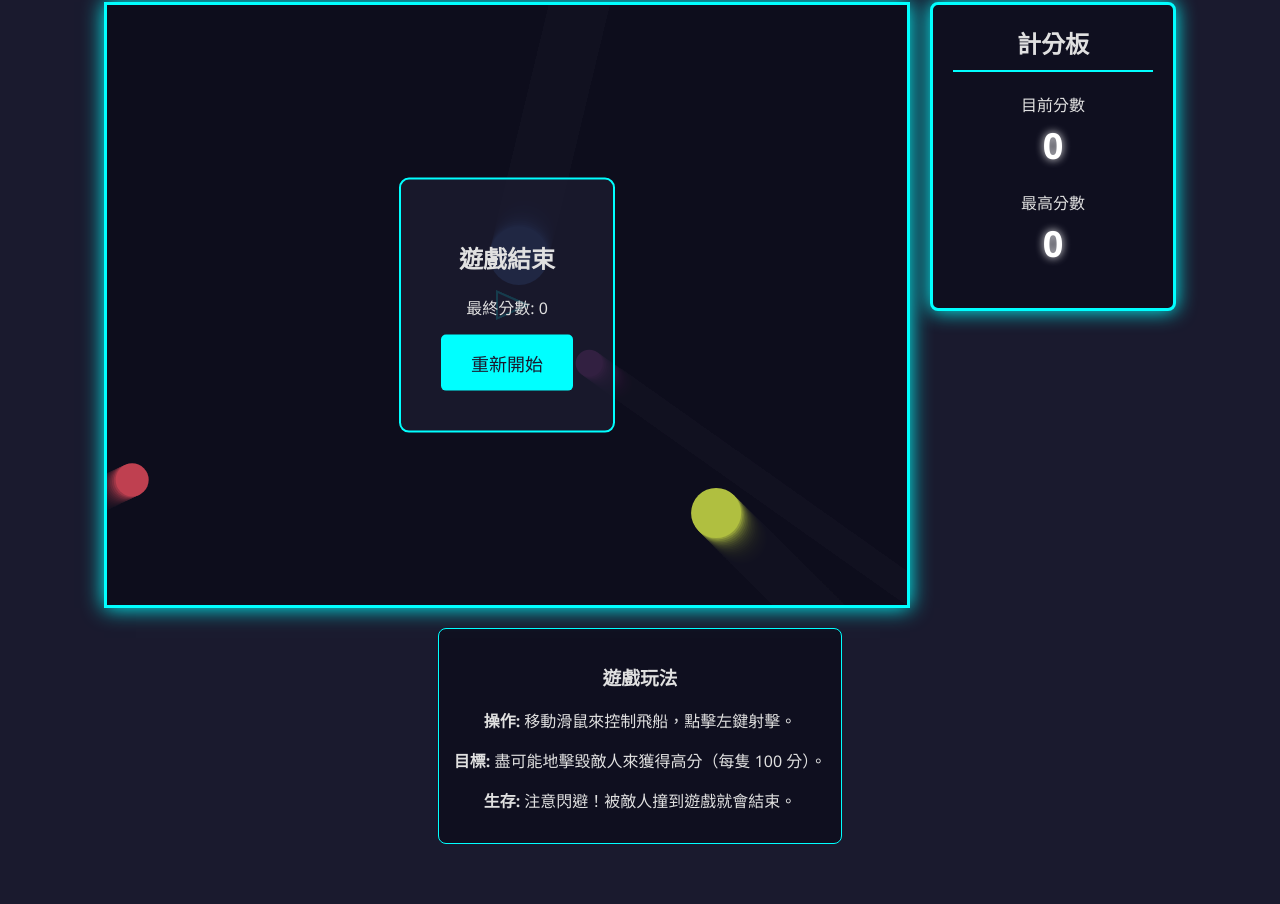
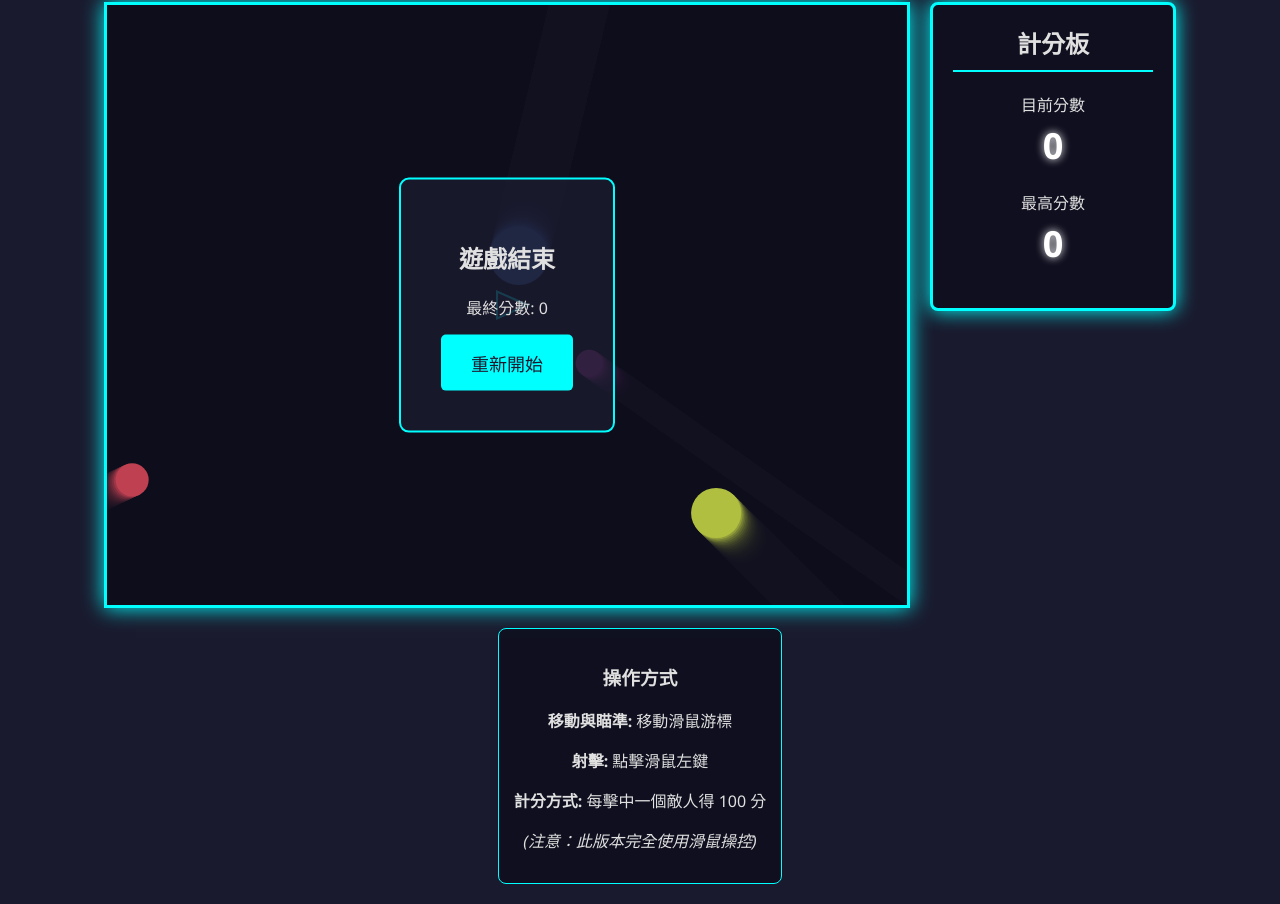
Before and after one commit to s113384-pixel/my-space-shooter, a plain HTML site: page index.html in a window 1280 px wide. Shown: the part 107-1011 px from the top of the page. Before the commit the page ends 971 px from the top, so only its background shows below. Drawn offline with Linux system fonts and the light colour scheme.

Commit message:
Update index.html

```diff
--- a/index.html
+++ b/index.html
@@ -33,12 +33,12 @@
     </div>
 
     <div class="controls-info">
-        <h3>遊戲玩法</h3>
-        <p><strong>操作:</strong> 移動滑鼠來控制飛船，點擊左鍵射擊。</p>
-        <p><strong>目標:</strong> 盡可能地擊毀敵人來獲得高分（每隻 100 分）。</p>
-        <p><strong>生存:</strong> 注意閃避！被敵人撞到遊戲就會結束。</p>
+        <h3>操作方式</h3>
+        <p><strong>移動與瞄準:</strong> 移動滑鼠游標</p>
+        <p><strong>射擊:</strong> 點擊滑鼠左鍵</p>
+        <p><strong>計分方式:</strong> 每擊中一個敵人得 100 分</p>
+        <p><em>(注意：此版本完全使用滑鼠操控)</em></p>
     </div>
-
     <script src="script.js"></script>
 </body>
 </html>
```
